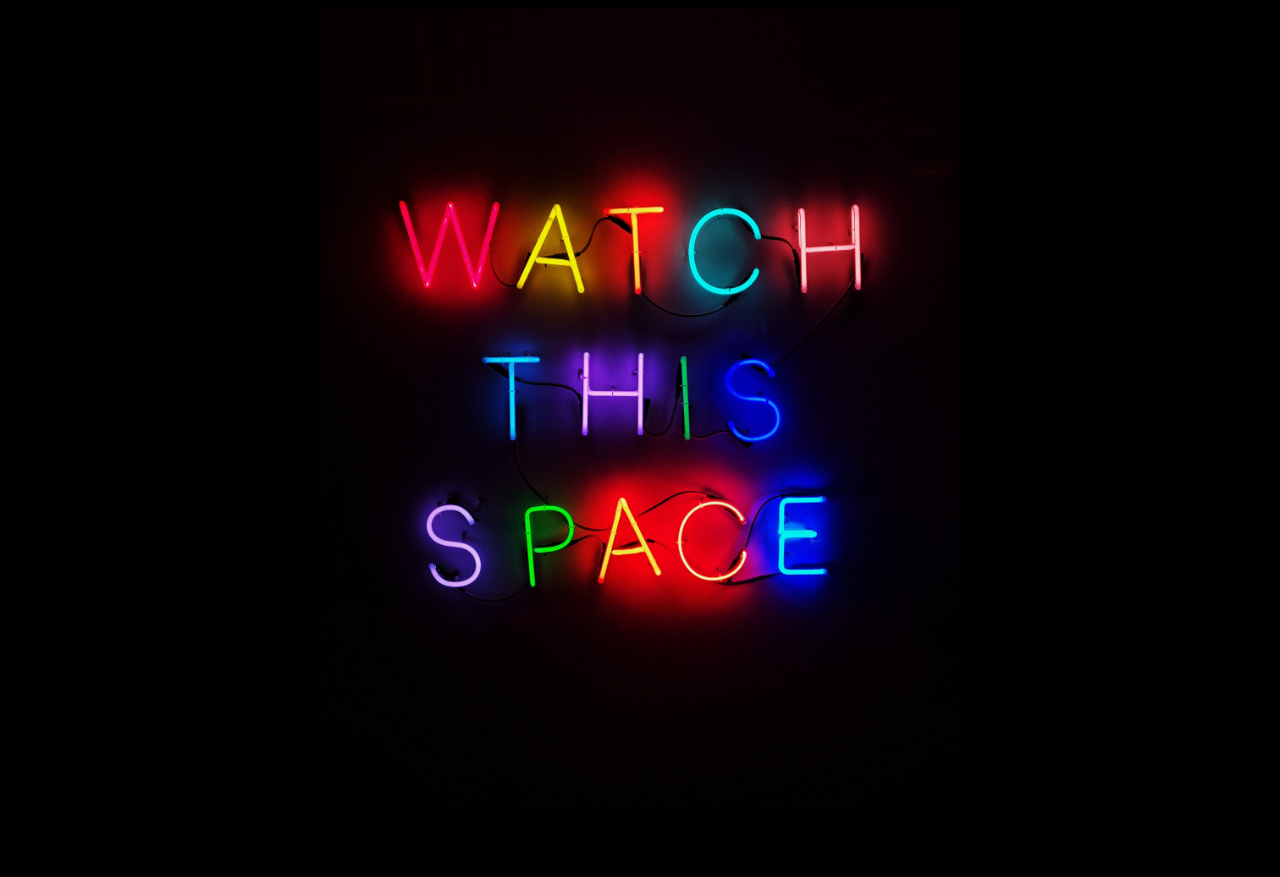
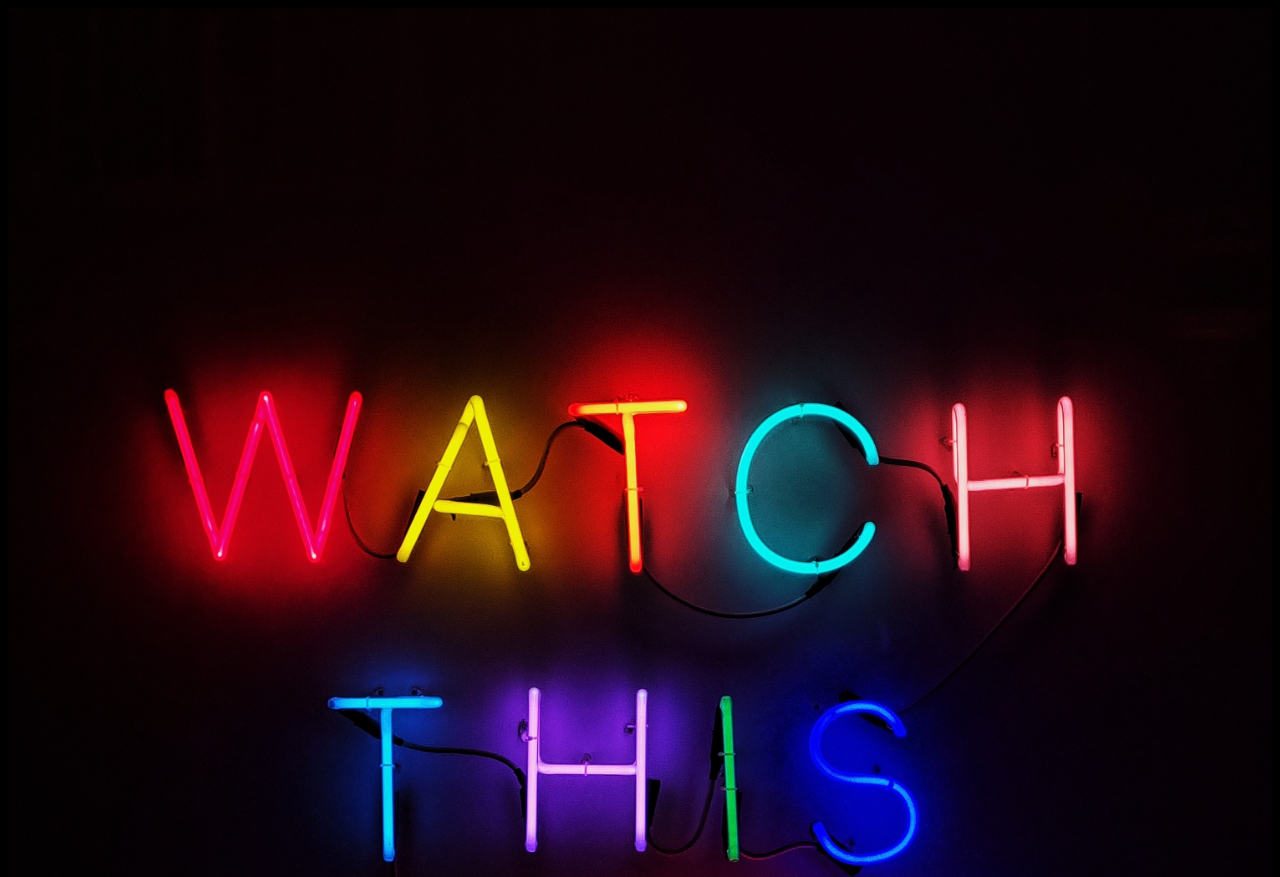
Before and after one commit to trunten/python-gui-test, a plain HTML site: page index.html in a window 1280 px wide. Shown: the top 877 px of the page. Before the commit the page ends 816 px from the top, so only its background shows below. Drawn offline with Linux system fonts and the light colour scheme.

Commit message:
Update index.html

```diff
--- a/index.html
+++ b/index.html
@@ -7,6 +7,6 @@
     <title>Watch this space</title>
 </head>
 <body style="background:black">
-    <img src="./watch-this-space.jpg" style="display:block; height:100vh; margin: 0 auto"/>
+    <img src="./watch-this-space.jpg" style="display:block; width:100%; height:auto; margin: 0 auto"/>
 </body>
 </html>
```
